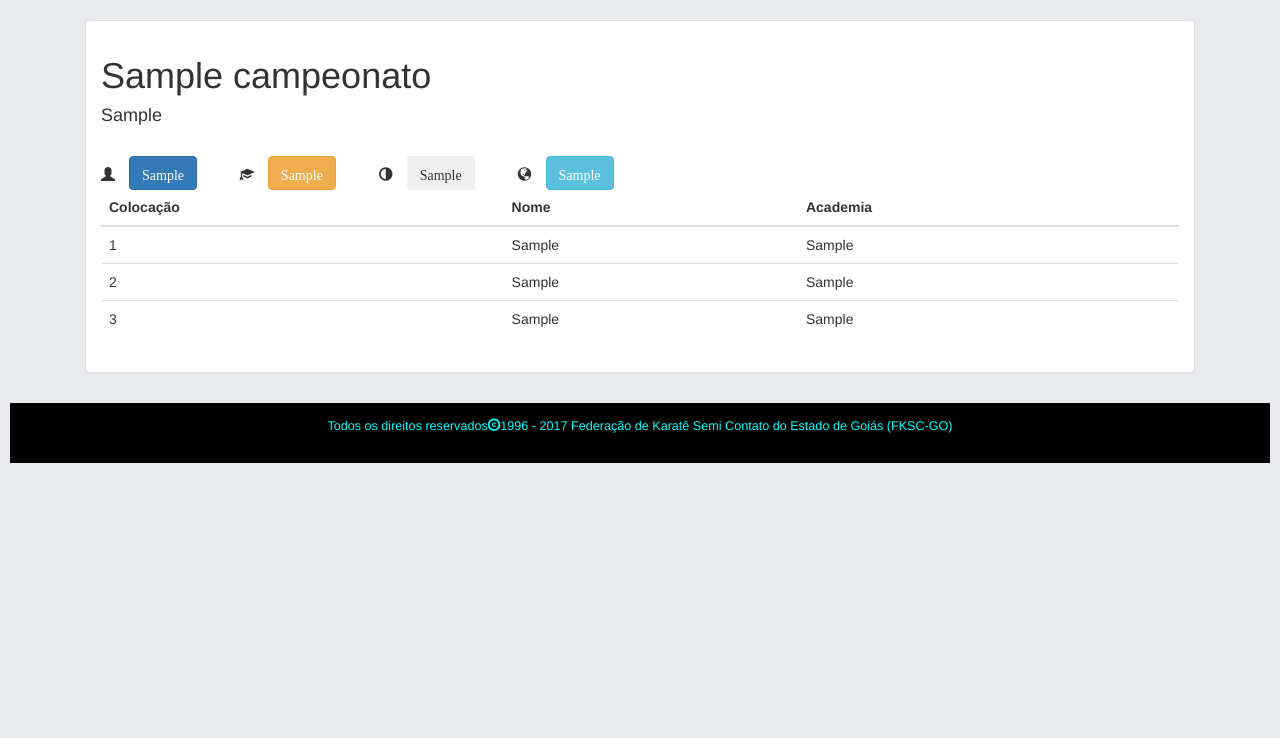
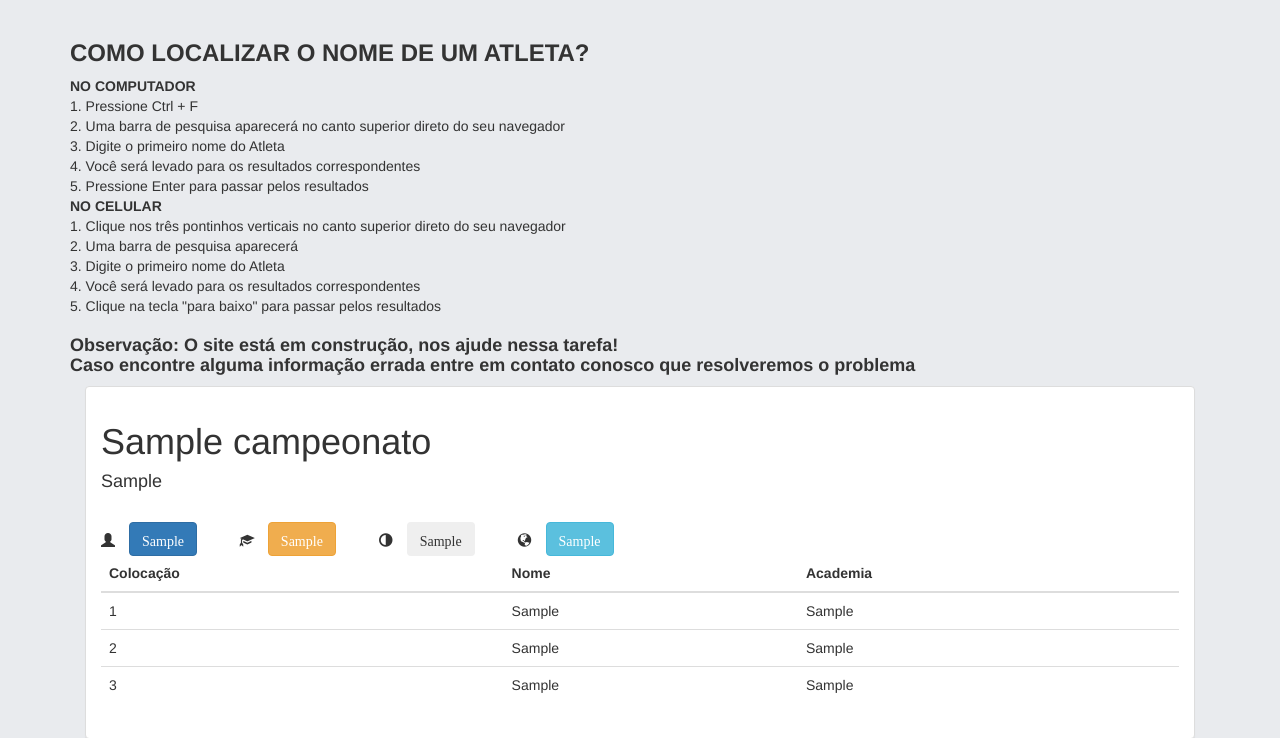
Before and after one commit to soonsam123/Django_FKSC, a Django app: page /ranking/1/ in a window 1280 px wide. Shown: the part 52-790 px from the top of the page. Run offline with Django 3.2, Linux system fonts and the light colour scheme; tables that the repository leaves empty hold one stand-in row (Sample ...); some libraries are stand-ins or nearby versions.

Commit message:
Adding explanations about how to find an information in the website

```diff
--- a/ranking/templates/ranking/detail.html
+++ b/ranking/templates/ranking/detail.html
@@ -5,6 +5,23 @@
 <!-- idade, faixa, sexo, modalidade, primeiro, acad_primeiro, segundo, acad_segundo, terceiro, acad_terceiro-->
 
 <div class="container">
+    <h3><strong>COMO LOCALIZAR O NOME DE UM ATLETA?</strong></h3>
+    <dl>
+        <dt>NO COMPUTADOR</dt>
+            <dd>1. Pressione Ctrl + F</dd>
+            <dd>2. Uma barra de pesquisa aparecerá no canto superior direto do seu navegador</dd>
+            <dd>3. Digite o primeiro nome do Atleta</dd>
+            <dd>4. Você será levado para os resultados correspondentes</dd>
+            <dd>5. Pressione Enter para passar pelos resultados</dd>
+        <dt>NO CELULAR</dt>
+            <dd>1. Clique nos três pontinhos verticais no canto superior direto do seu navegador</dd>
+            <dd>2. Uma barra de pesquisa aparecerá</dd>
+            <dd>3. Digite o primeiro nome do Atleta</dd>
+            <dd>4. Você será levado para os resultados correspondentes</dd>
+            <dd>5. Clique na tecla "para baixo" para passar pelos resultados</dd>
+    </dl>
+    <h4><strong>Observação: O site está em construção, nos ajude nessa tarefa!<br>
+        Caso encontre alguma informação errada entre em contato conosco que resolveremos o problema</strong></h4>
     <div class="col-xs-12 col-sm-12 col-md-12 col-lg-12">
         <div class="panel panel-default">
             <div class="panel-body">
```
Also changed, not shown: filiados/templates/filiados/academias.html (+17 -0 lines), filiados/templates/filiados/atletas.html (+17 -0 lines), filiados/templates/filiados/pretas.html (+17 -0 lines).
